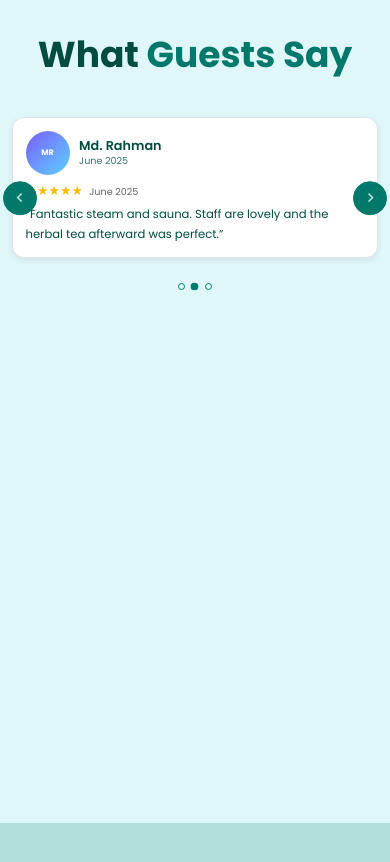
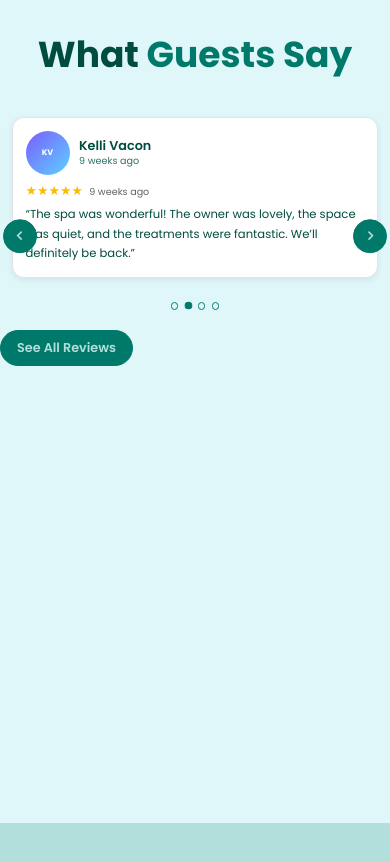
Before and after one commit to zrahman0725/Aquarius-spa, a plain HTML site: page index.html in a window 390 px wide. Shown: the part 6140-7002 px from the top of the page. Drawn offline with nearby package versions, Linux system fonts and the light colour scheme.

Commit message:
Add files via upload

```diff
--- a/css/style.css
+++ b/css/style.css
@@ -906,7 +906,7 @@ span {
     margin-bottom: 3rem;
   }
 
-  /* Carousel shell */
+  /* Carousel container */
   .testimonial-carousel {
     position: relative;
     max-width: 1100px;
@@ -927,19 +927,19 @@ span {
     will-change: transform;
   }
 
-  /* Each slide centers its card and prevents full-width stretching */
+  /* Each slide */
   .testimonial-slide {
     flex: 0 0 100%;
     display: flex;
-    justify-content: center;  /* centers the card */
+    justify-content: center;
     padding: 2rem 0;
   }
 
-  /* Google-like review card (vertical rectangle) */
+  /* Google-style review card */
   .g-review-card {
     width: 100%;
-    max-width: 380px;                 /* controls card width */
-    background: #fff;                 /* typical Google card */
+    max-width: 380px;
+    background: #fff;
     color: var(--text-color);
     border: 1px solid #e0e3eb;
     border-radius: 12px;
@@ -947,7 +947,7 @@ span {
     padding: 1.6rem;
   }
 
-  /* Card header: avatar + name/date */
+  /* Card header */
   .g-review-head {
     display: flex;
     align-items: center;
@@ -967,10 +967,11 @@ span {
     user-select: none;
     overflow: hidden;
   }
+
   .g-avatar img {
     width: 100%;
     height: 100%;
-    object-fit: cover; /* if you switch to photos */
+    object-fit: cover;
     display: block;
   }
 
@@ -1001,7 +1002,7 @@ span {
     gap: .2rem;
     font-size: 1.6rem;
     line-height: 1;
-    color: #fbbc04; /* Google yellow */
+    color: #fbbc04;
   }
   .g-date {
     font-size: 1.2rem;
@@ -1061,6 +1062,26 @@ span {
     transform: scale(1.1);
   }
 
+  /* "See All" button styling */
+  .testimonials .see-all-btn {
+    display: inline-block;
+    margin: 2.5rem auto 0;
+    padding: 1rem 2rem;
+    background: var(--main-color);
+    color: var(--second-bg-color);
+    border-radius: 4rem;
+    font-size: 1.6rem;
+    font-weight: 600;
+    text-decoration: none;
+    border: .2rem solid var(--main-color);
+    transition: background .3s ease, color .3s ease, box-shadow .3s ease;
+  }
+  .testimonials .see-all-btn:hover {
+    background: var(--text-color);
+    color: var(--main-color);
+    box-shadow: 0 0 1rem var(--main-color);
+  }
+
   /* ===== Responsive ===== */
   @media (max-width: 992px) {
     .g-review-card { max-width: 360px; }
@@ -1068,7 +1089,7 @@ span {
     .tstl-btn.next { right: .4rem; }
   }
   @media (max-width: 576px) {
-    .g-review-card { max-width: 94vw; }   /* keep it comfortably within mobile viewport */
+    .g-review-card { max-width: 94vw; }
     .testimonial-slide { padding: 1.4rem 0; }
     .g-text { font-size: 1.45rem; }
   }
--- a/index.html
+++ b/index.html
@@ -217,6 +217,10 @@
           </button>
 
           <div class="testimonial-dots" role="tablist" aria-label="Review navigation"><!-- dots injected by JS --></div>
+          <a href="https://maps.app.goo.gl/ad357ncNAiWpne9q7" target="_blank" rel="noopener" class="see-all-btn">
+            See All Reviews
+          </a>
+
         </div>
       </section>
 
@@ -316,24 +320,31 @@
           // === Replace with your real Google review snippets ===
           const reviews = [
             {
-              author: "Anastasia Ivanova",
-              rating: 5,
-              text: "Beautiful, clean facility and an authentic experience. Left feeling lighter and refreshed!",
-              date: "July 2025"
+                author: "Summer Rose",
+                rating: 5,
+                text: "Peaceful, great herbal tea and a perfect place to forget my thoughts. By the time I was ready for my facial, I was so relaxed I almost fell asleep. Highly recommend!",
+                date: "3 weeks ago"
             },
             {
-              author: "Md. Rahman",
-              rating: 5,
-              text: "Fantastic steam and sauna. Staff are lovely and the herbal tea afterward was perfect.",
-              date: "June 2025"
+                author: "Kelli Vacon",
+                rating: 5,
+                text: "The spa was wonderful! The owner was lovely, the space was quiet, and the treatments were fantastic. We’ll definitely be back.",
+                date: "9 weeks ago"
             },
             {
-              author: "Shivani Patel",
-              rating: 5,
-              text: "The Slavic steam ritual was incredible—gentle heat with herbs. I’ll be back soon.",
-              date: "May 2025"
+                author: "Natalia Kulbeda",
+                rating: 5,
+                text: "Super relaxing and rejuvenating! I tried their body treatment and loved it. Great service and atmosphere — I’ll come again for sure.",
+                date: "24 weeks ago"
+            },
+            {
+                author: "Arlene Marko",
+                rating: 5,
+                text: "A hidden gem! Staff were very friendly and made me feel welcome. The relaxation area was private and comfortable — we will be going back!",
+                date: "38 weeks ago"
             }
-          ];
+            ];
+
 
           const track = document.querySelector('.testimonial-track');
           const dotsWrap = document.querySelector('.testimonial-dots');
```
Also changed, not shown: gallery.html (+20 -10 lines), services.html (+8 -9 lines), images/new1.jpeg (added), images/new10.jpeg (added), images/new2.jpeg (added), images/new3.jpeg (added), images/new4.jpeg (added), images/new5.jpeg (added), images/new6.jpeg (added), images/new7.jpeg (added), images/new8.jpeg (added), images/new9.jpeg (added), images/slavicSteamCeremony.jpeg (added).
